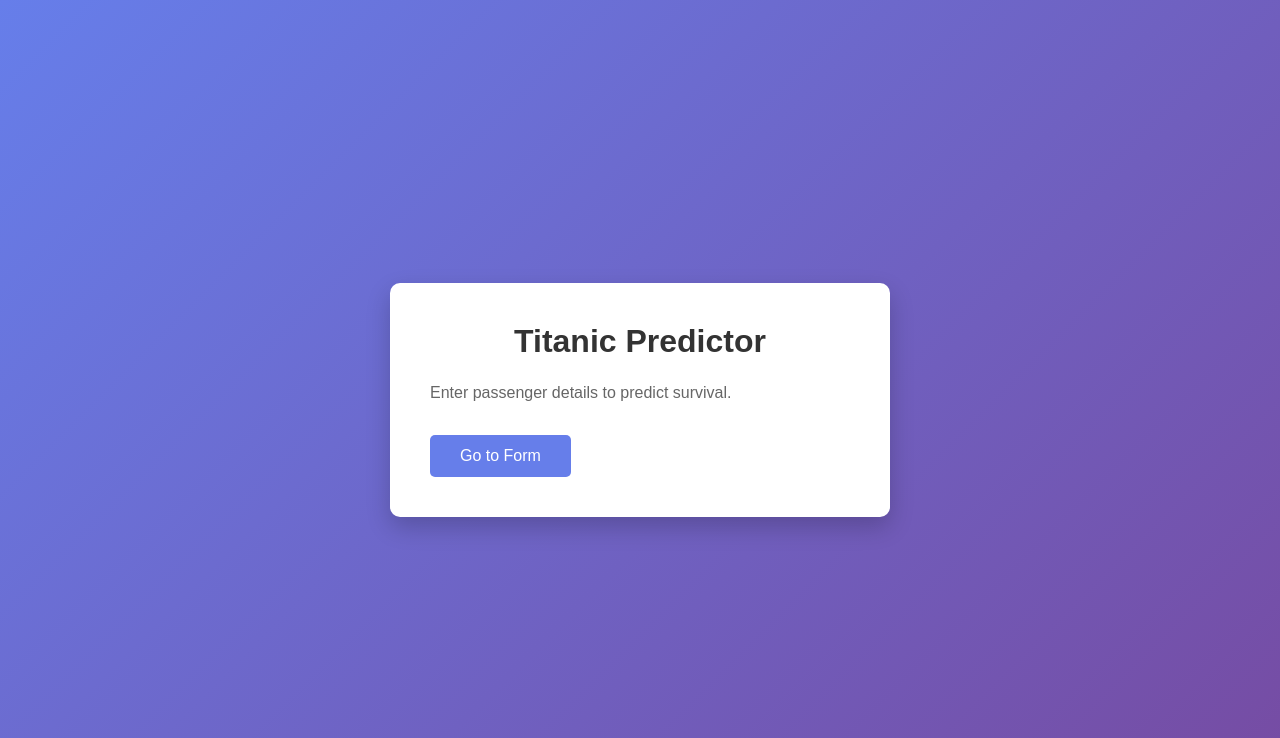
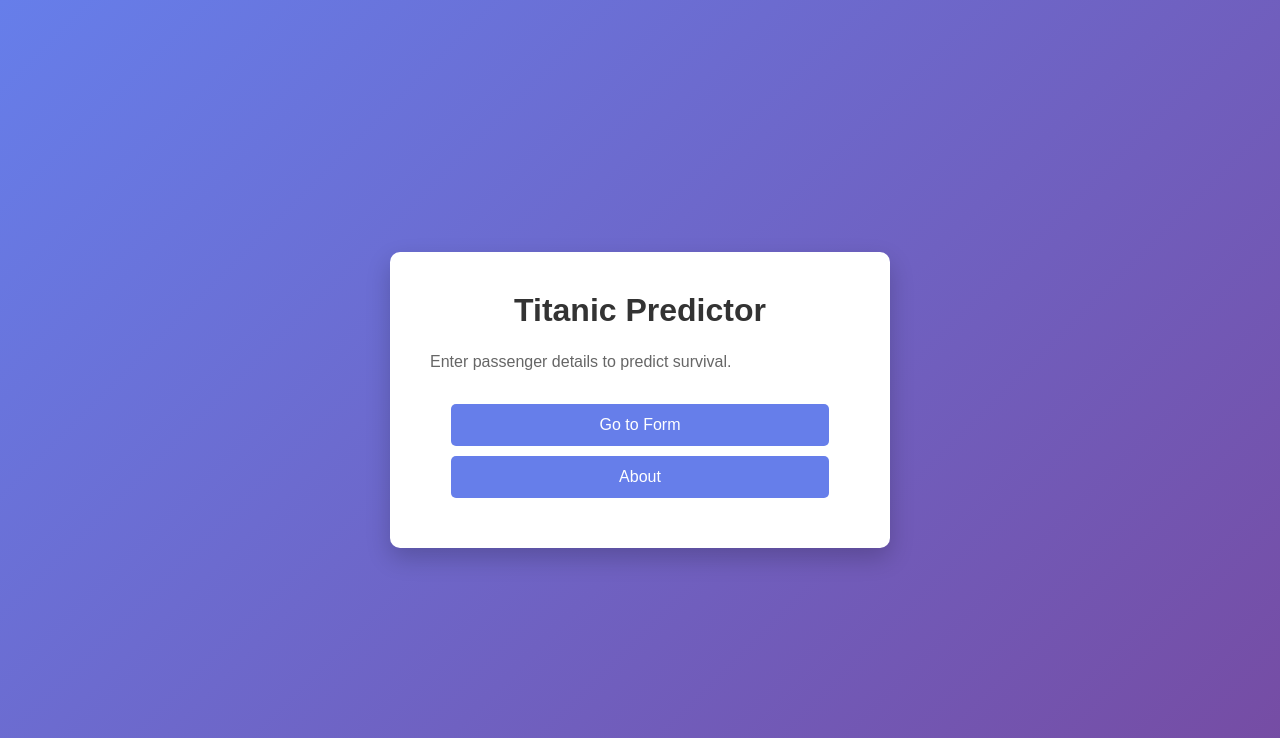
Before and after one commit to Rakeshkanth77/titanic-survive, a Flask app: page / in a window 1280 px wide. Shown: the top 738 px of the page. Run offline with Flask 3, Linux system fonts and the light colour scheme.

Commit message:
Enhance UI: Center align buttons and add margin for better spacing

```diff
--- a/static/style.css
+++ b/static/style.css
@@ -81,3 +81,9 @@ button {
     margin-top: 20px;
     width: 100%;
 }
+a {
+    margin: 10px auto;
+    display: block;
+    text-align: center;
+    width: 90%;
+}
--- a/templates/home.html
+++ b/templates/home.html
@@ -9,6 +9,7 @@
         <h1>Titanic Predictor</h1>
         <p>Enter passenger details to predict survival.</p>
         <a href="/predict">Go to Form</a>
+        <a href="/about">About</a>
     </div>
 </body>
 </html>
```
